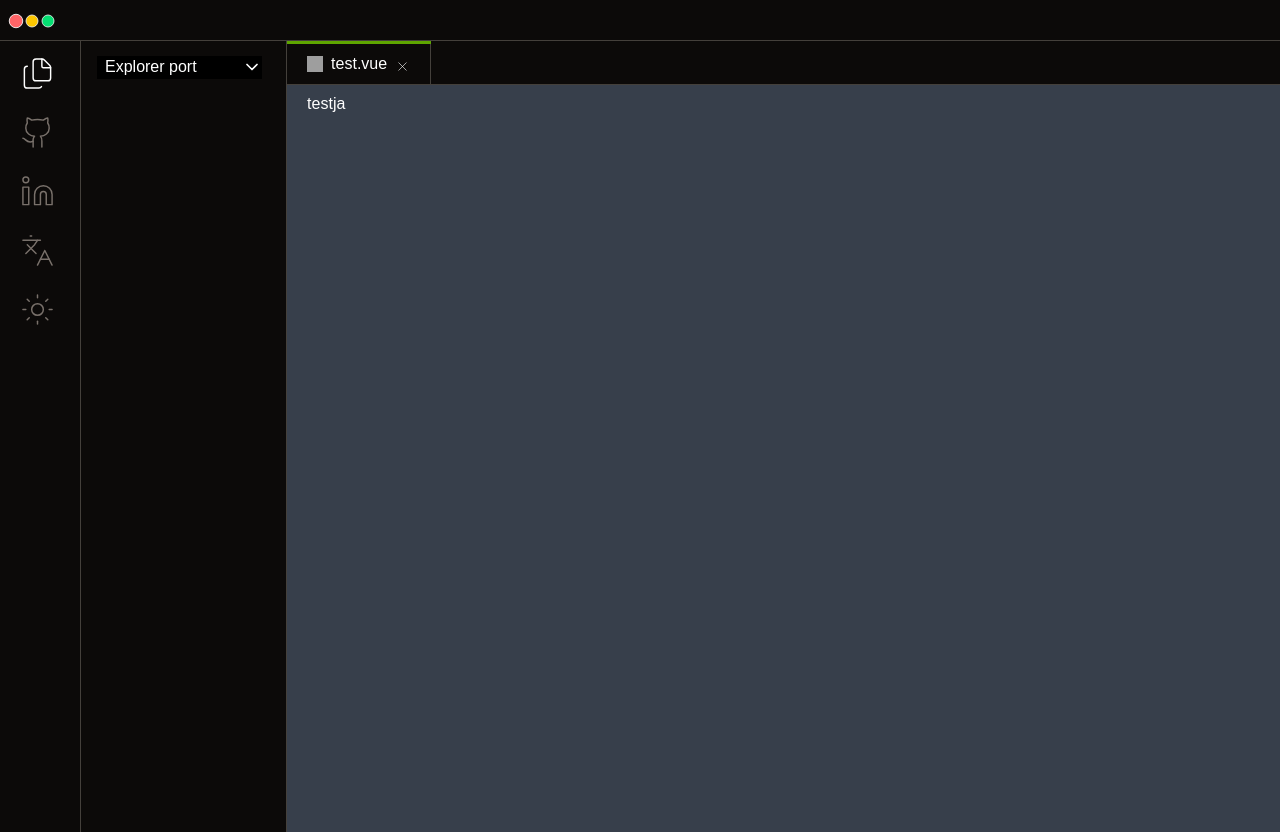
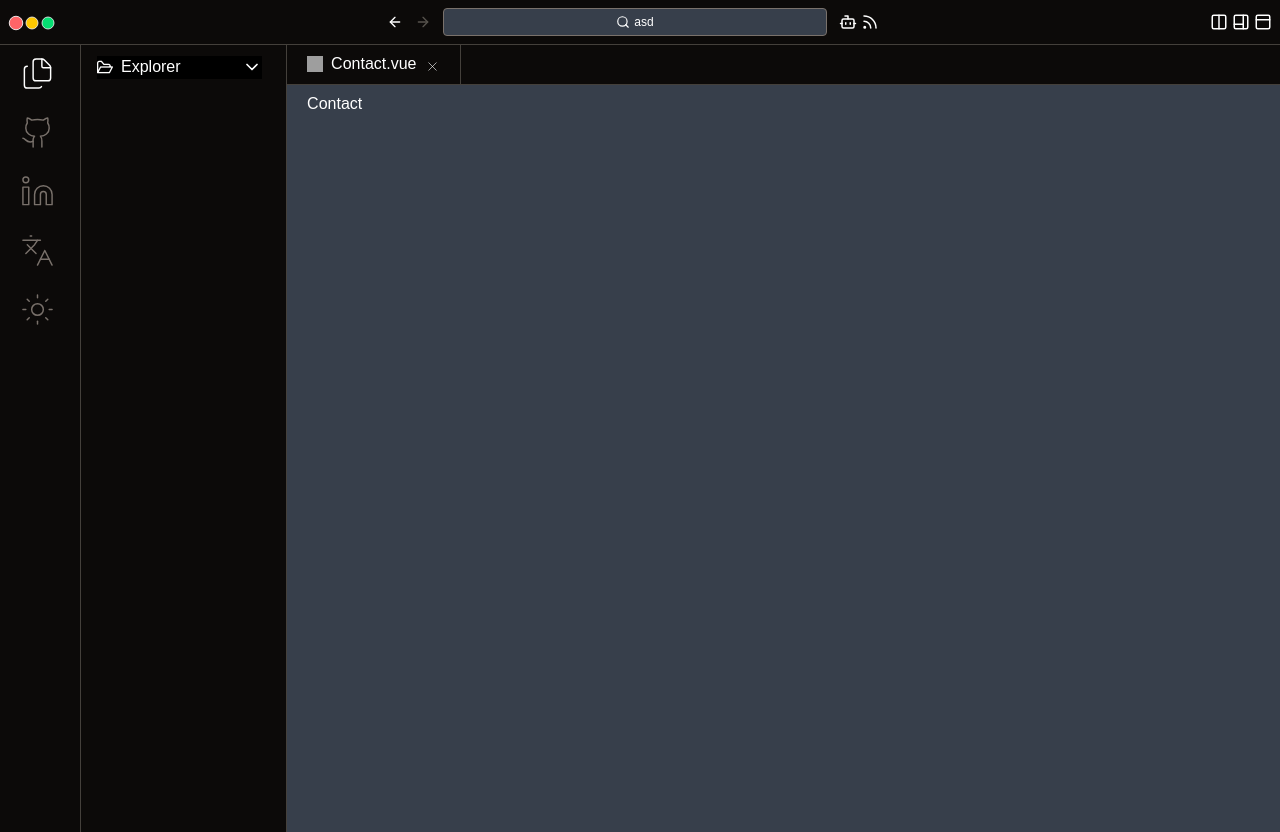
Before and after one commit to balldev1/portfolio, a Vue app in the folder frontend/: page /contact in a window 1280 px wide. Built offline with nearby package versions, Linux system fonts and the light colour scheme; grey boxes are pictures that could not be loaded; a web font is replaced by a local one.

Commit message:
Ontop.vue

```diff
--- a/frontend/package.json
+++ b/frontend/package.json
@@ -12,6 +12,7 @@
     "@primeuix/themes": "^1.0.3",
     "@tailwindcss/vite": "^4.1.4",
     "lucide-vue-next": "^0.488.0",
+    "primeicons": "^7.0.0",
     "primevue": "^3.53.1",
     "tailwindcss": "^4.1.4",
     "vue": "^3.5.13",
--- a/frontend/src/components/main/Header.vue
+++ b/frontend/src/components/main/Header.vue
@@ -2,10 +2,44 @@
   <div
     class="fixed w-full bg-stone-950 p-2 border-b-[1px] border-stone-700 z-50"
   >
-    <div>
-      <div className="badge bg-red-400 badge-xs scale-90"></div>
-      <div className="badge bg-yellow-400  badge-xs scale-80"></div>
-      <div className="badge bg-green-400 badge-xs scale-80"></div>
+    <div class="flex justify-between items-center">
+      <div>
+        <div className="badge bg-red-400 badge-xs scale-90"></div>
+        <div className="badge bg-yellow-400  badge-xs scale-80"></div>
+        <div className="badge bg-green-400 badge-xs scale-80"></div>
+      </div>
+      <div class="flex items-center gap-3">
+        <ArrowLeft size="16" />
+        <ArrowRight size="16" class="text-stone-600" />
+        <div
+          class="flex gap-1 items-center justify-center text-[12px] py-1 relative rounded-sm border-[1px] w-96 bg-slate-500/50 dark:bg-slate-500/10 dark:border-stone-700 border-stone-500"
+        >
+          <Search size="14" />
+          asd
+        </div>
+        <div class="flex items-center gap-1">
+          <Bot size="18" />
+          <Rss size="18" />
+        </div>
+      </div>
+      <div class="flex items-center gap-1">
+        <Columns2 size="18" />
+        <PanelsRightBottom size="18" />
+        <PanelTop size="18" />
+      </div>
     </div>
   </div>
 </template>
+
+<script setup>
+import {
+  Search,
+  ArrowLeft,
+  ArrowRight,
+  Bot,
+  Rss,
+  Columns2,
+  PanelsRightBottom,
+  PanelTop,
+} from "lucide-vue-next";
+</script>
--- a/frontend/src/components/main/Ontop.vue
+++ b/frontend/src/components/main/Ontop.vue
@@ -10,7 +10,13 @@
             alt="Vue Logo"
             class="w-4 h-4"
           />
-          <span>test.vue</span>
+          <span class="first-letter:uppercase">
+            {{
+              route.path.replace("/", "")
+                ? route.path.replace("/", "") + ".vue"
+                : "Explorer.vue"
+            }}
+          </span>
           <X size="15" :stroke-width="1" class="mt-1" />
         </div>
       </div>
@@ -19,5 +25,8 @@
 </template>
 
 <script setup>
+import { useRoute } from "vue-router"; // ✅ useRoute ไม่ใช่ useParama
 import { X } from "lucide-vue-next";
+
+const route = useRoute(); // ✅ ต้องเรียก useRoute()
 </script>
--- a/frontend/src/components/main/SelectExplorer.vue
+++ b/frontend/src/components/main/SelectExplorer.vue
@@ -12,7 +12,12 @@
     :model="items"
   >
     <template #item="{ item, props, hasSubmenu }">
-      <a v-ripple class="flex items-center" v-bind="props.action">
+      <a
+        @click.prevent="handleClick(item)"
+        v-ripple
+        class="flex items-center"
+        v-bind="props.action"
+      >
         <span :class="item.icon" />
         <span class="ml-2">{{ item.label }}</span>
         <Badge v-if="item.badge" class="ml-auto" :value="item.badge" />
@@ -21,7 +26,6 @@
           class="ml-auto border border-surface rounded bg-emphasis text-muted-color text-xs p-1"
           >{{ item.shortcut }}</span
         >
-        <i v-if="hasSubmenu" class="pi pi-angle-right ml-auto"></i>
         <ChevronDown v-if="hasSubmenu" size="20" class="ml-auto" />
       </a>
     </template>
@@ -31,41 +35,75 @@
 <script setup>
 import TieredMenu from "primevue/panelmenu";
 import { ChevronDown } from "lucide-vue-next";
+import { useRouter } from "vue-router";
+import { ref } from "vue";
+import { useI18n } from "vue-i18n";
+import { computed } from "vue";
 
-import { ref } from "vue";
+const { t } = useI18n();
 
-const items = ref([
+const router = useRouter();
+
+const handleClick = (item) => {
+  if (item.route) {
+    router.push(item.route);
+  }
+};
+
+const items = computed(() => [
   {
-    label: "Explorer port",
-    icon: "pi pi-file",
+    label: t("Explorer"),
+    icon: "pi pi-folder-open",
     items: [
       {
-        label: "Project",
-        icon: "pi pi-plus",
+        label: t("Home"),
+        icon: "pi pi-share-alt",
+        shortcut: "now",
+        route: "/",
+      },
+      {
+        label: "Contact",
+        icon: "pi pi-share-alt",
+        shortcut: `now`,
+        route: "/contact",
+      },
+      {
+        label: t("Project"),
+        icon: "pi pi-discord",
+        items: null,
+        lazy: true,
         items: [
           {
             label: "Document",
-            icon: "pi pi-file",
+            icon: "pi pi-twitch",
           },
           {
             label: "Image",
-            icon: "pi pi-image",
+            icon: "pi pi-twitch",
           },
           {
             label: "Video",
-            icon: "pi pi-video",
+            icon: "pi pi-twitch",
           },
         ],
       },
       {
-        label: "Open",
-        icon: "pi pi-folder-open",
-        shortcut: ".",
-      },
-      {
-        label: "Print",
-        icon: "pi pi-print",
-        shortcut: ".",
+        label: t("Note"),
+        icon: "pi pi-hashtag",
+        items: [
+          {
+            label: "Document",
+            icon: "pi pi-code",
+          },
+          {
+            label: "Image",
+            icon: "pi pi-code",
+          },
+          {
+            label: "Video",
+            icon: "pi pi-code ",
+          },
+        ],
       },
     ],
   },
--- a/frontend/src/language/i18n.js
+++ b/frontend/src/language/i18n.js
@@ -2,14 +2,17 @@ import { createI18n } from "vue-i18n";
 
 const messages = {
   th: {
-    hello: "สวัสดี",
+    Explorer: "พอร์ต",
+    Home: "หน้าแรก",
+    Project: "โปรเจค",
+    Note: "โน้ต",
     changeLang: "เปลี่ยนภาษา",
   },
 };
 
 const i18n = createI18n({
   legacy: false,
-  locale: localStorage.getItem("lang") || "th",
+  locale: localStorage.getItem("lang") || "en",
   fallbackLocale: "en",
   messages,
 });
--- a/frontend/src/main.js
+++ b/frontend/src/main.js
@@ -6,6 +6,7 @@ import router from "@/router/index";
 import i18n from "./language/i18n";
 import PrimeVue from "primevue/config";
 import "primevue/resources/themes/lara-light-indigo/theme.css";
+import "primeicons/primeicons.css";
 
 const app = createApp(App);
 app.use(i18n);
--- a/frontend/src/router/index.js
+++ b/frontend/src/router/index.js
@@ -1,11 +1,15 @@
-import { createMemoryHistory, createRouter } from "vue-router";
+import { createWebHistory, createRouter } from "vue-router";
 
 import Home from "../views/Home.vue";
+import Contact from "../views/Contact.vue";
 
-const routes = [{ path: "/", component: Home }];
+const routes = [
+  { path: "/", component: Home },
+  { path: "/contact", component: Contact },
+];
 
 const router = createRouter({
-  history: createMemoryHistory(),
+  history: createWebHistory(),
   routes,
 });
 
--- /dev/null
+++ b/frontend/src/views/Contact.vue
@@ -0,0 +1 @@
+<template><div>Contact</div></template>
```
Also changed, not shown: 1 other file (tests, documents, lock files or other folders).
